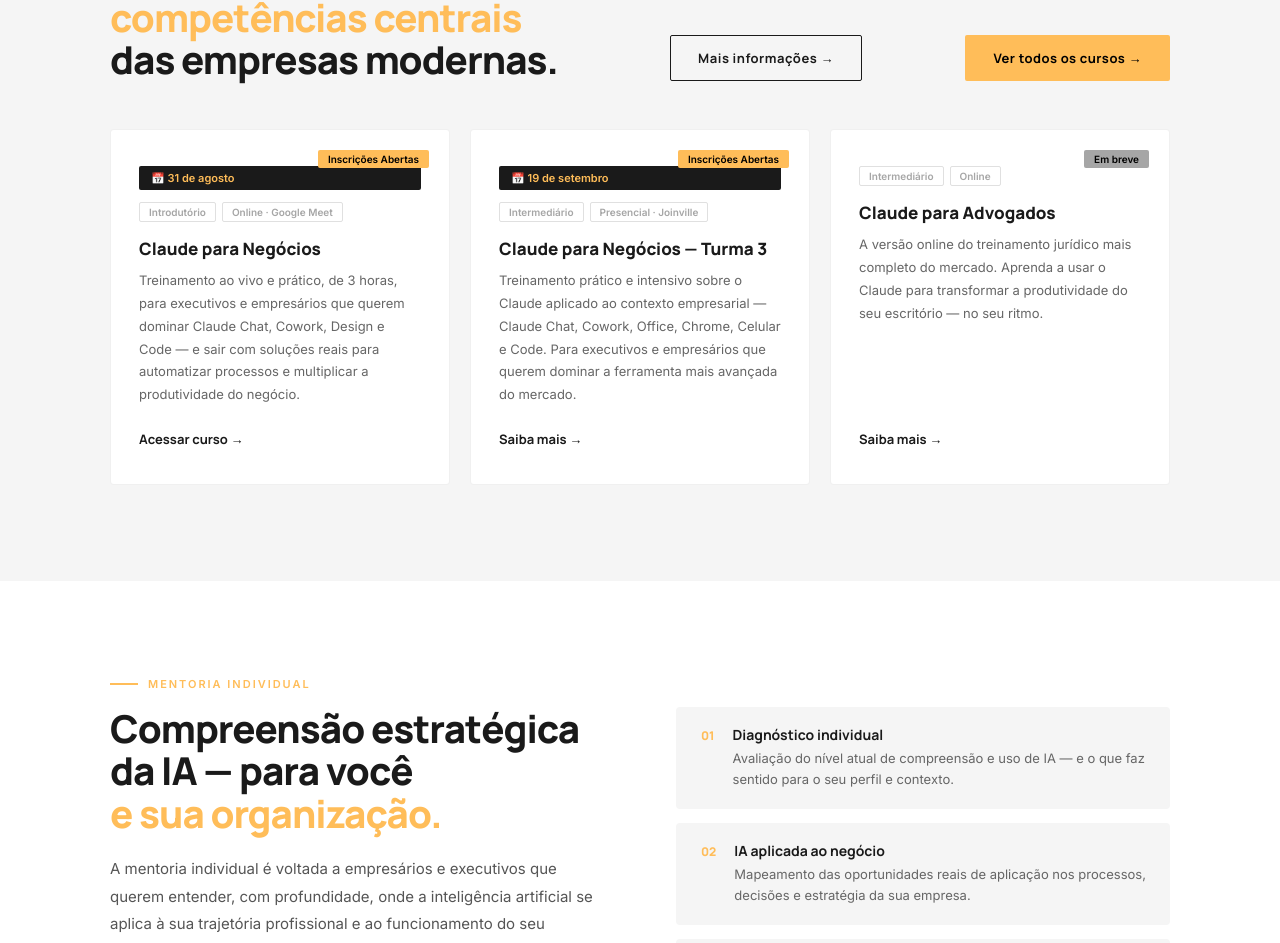
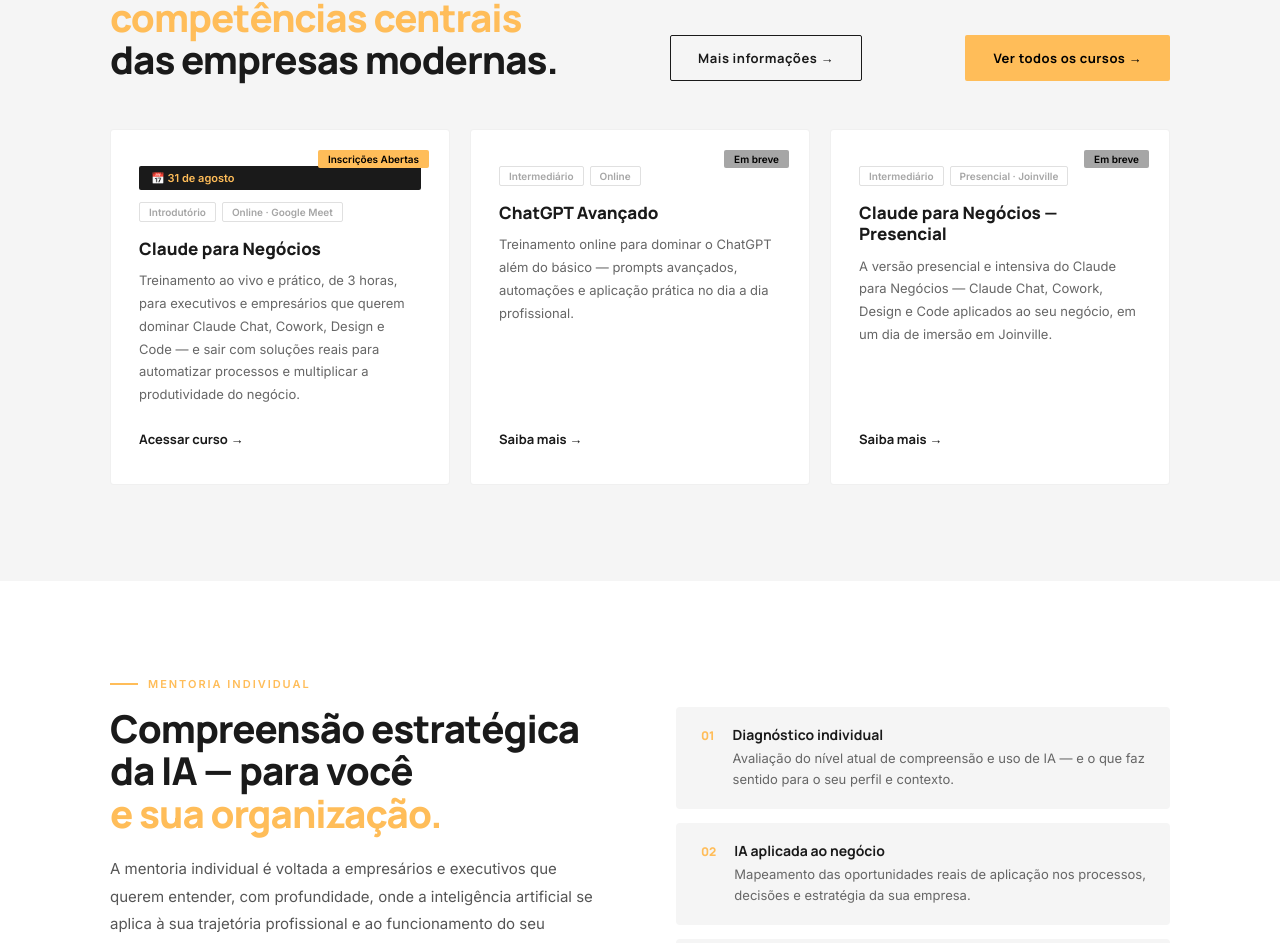
Before and after one commit to engenheiromazza/site-engenheiro-mazza, a React (Vite) app: page / in a window 1280 px wide. Shown: the part 2917-3860 px from the top of the page. Built offline with nearby package versions, Linux system fonts and the light colour scheme.

Commit message:
Remove outdated courses and add new ones

```diff
--- a/src/App.jsx
+++ b/src/App.jsx
@@ -310,30 +310,7 @@
     title: "Claude para Negócios",level: "Introdutório",format: "Online · Google Meet",desc: "Treinamento ao vivo e prático, de 3 horas, para executivos e empresários que querem dominar Claude Chat, Cowork, Design e Code — e sair com soluções reais para automatizar processos e multiplicar a produtividade do negócio.",badge: "Inscrições Abertas",badgeBg: "#FFBD59",data: "31 de agosto",link: "/claude-para-negocios.html",externo: true,esgotado: false
   },
   {
-    title:"Claude para Negócios — Turma 3",
-    level:"Intermediário",
-    format:"Presencial · Joinville",
-    desc:"Treinamento prático e intensivo sobre o Claude aplicado ao contexto empresarial — Claude Chat, Cowork, Office, Chrome, Celular e Code. Para executivos e empresários que querem dominar a ferramenta mais avançada do mercado.",
-    badge:"Inscrições Abertas",
-    badgeBg:"#FFBD59",
-    data:"19 de setembro",
-    link:"#contato",
-    externo: false,
-    esgotado: false,
-  },
-  {
-    title:"Claude para Advogados",
-    level:"Intermediário",
-    format:"Online",
-    desc:"A versão online do treinamento jurídico mais completo do mercado. Aprenda a usar o Claude para transformar a produtividade do seu escritório — no seu ritmo.",
-    badge:"Em breve",
-    badgeBg:"#A6A6A6",
-    data: null,
-    link:"#contato",
-    externo: false,
-    esgotado: false,
-  },
-];
+    title:"ChatGPT Avançado",level:"Intermediário",format:"Online",desc:"Treinamento online para dominar o ChatGPT além do básico — prompts avançados, automações e aplicação prática no dia a dia profissional.",badge:"Em breve",badgeBg:"#A6A6A6",data: null,link:"#contato",externo: false,esgotado: false},{title:"Claude para Negócios — Presencial",level:"Intermediário",format:"Presencial · Joinville",desc:"A versão presencial e intensiva do Claude para Negócios — Claude Chat, Cowork, Design e Code aplicados ao seu negócio, em um dia de imersão em Joinville.",badge:"Em breve",badgeBg:"#A6A6A6",data: null,link:"#contato",externo: false,esgotado: false}];
 
 function Cursos() {
   const ref = useReveal();
```
